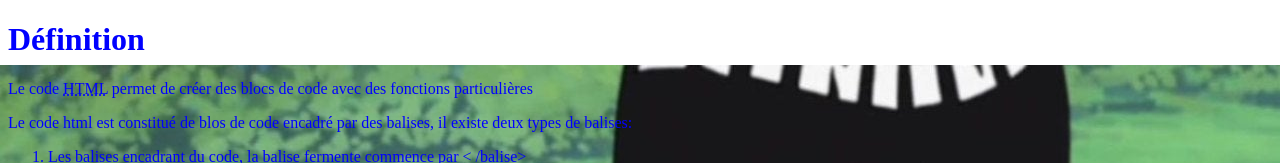
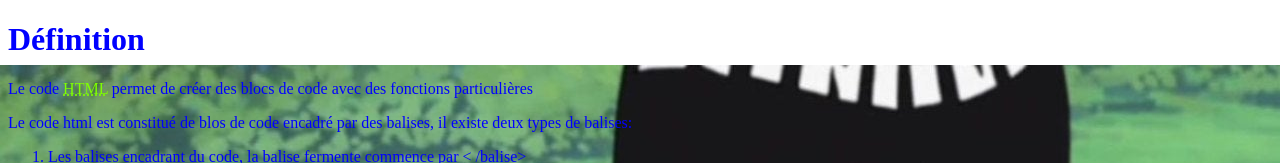
Before and after one commit to rockleebg/boxing-club, a plain HTML site: page index.html in a window 1280 px wide. Shown: the top 163 px of the page. Drawn offline with Linux system fonts and the light colour scheme.

Commit message:
Update index.html

```diff
--- a/index.html
+++ b/index.html
@@ -15,7 +15,7 @@
  <body>
 
    <h1>Définition</h1>
-   <p>Le code <abbr title="HyperText Markup Langage">HTML</abbr> permet de créer des blocs de code avec des        fonctions particulières </p>
+   <p>Le code <abbr style="color:#7FFF00;" title="HyperText Markup Langage">HTML</abbr> permet de créer des blocs de code avec des        fonctions particulières </p>
    <p>Le code html est constitué de blos de code encadré par des balises, il existe deux types de balises:</p>
    	<ol>
      <li>Les balises encadrant du code, la balise fermente commence par &lt; /balise&gt;</li>
```
